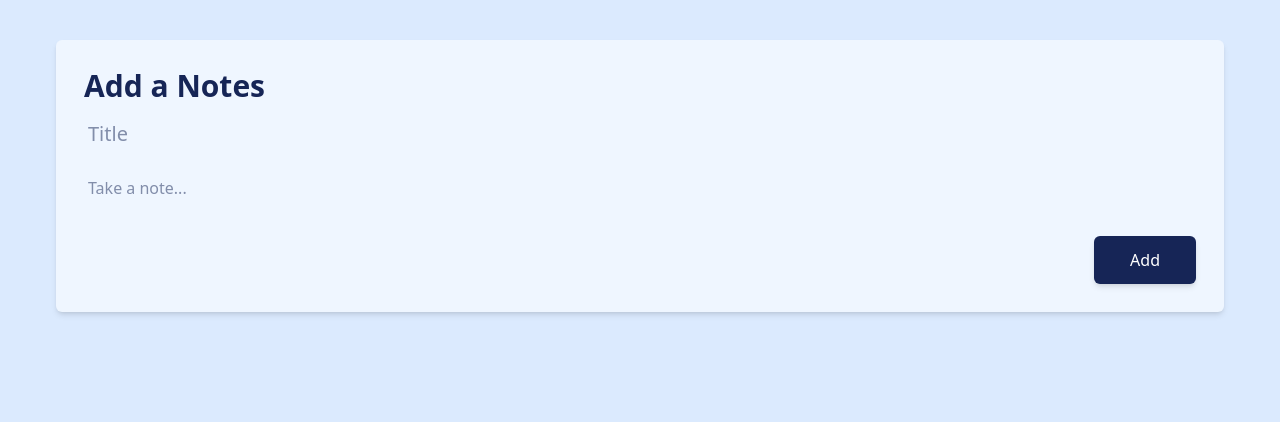
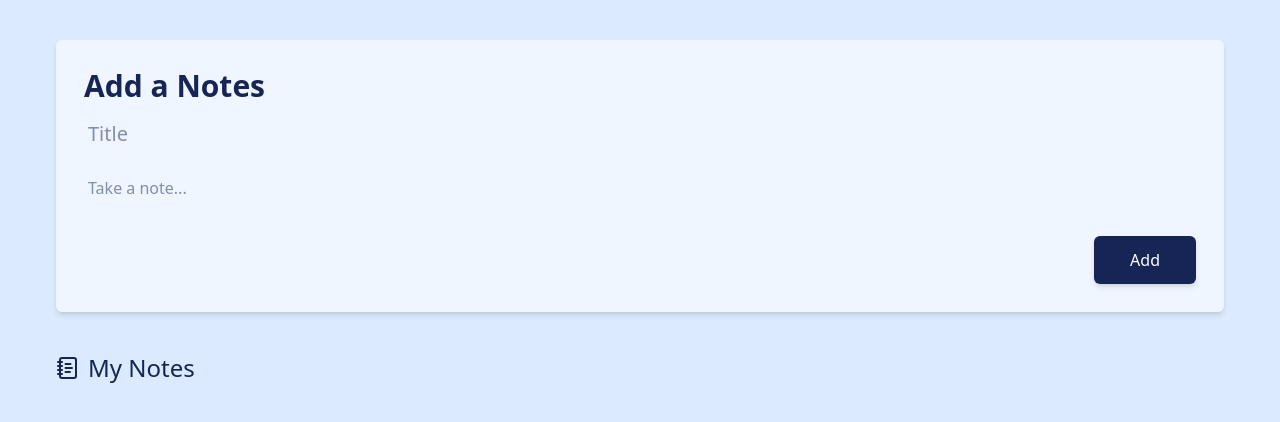
Before and after one commit to Prathamesh2603/Note-Application-using-React-Tailwind-CSS, a React app: page / in a window 1280 px wide. Shown: the top 422 px of the page. Built offline with nearby package versions, Linux system fonts and the light colour scheme; the HTML template or start-up script is replaced by a standard one.

Commit message:
my notes heading and icon is added

```diff
--- a/package.json
+++ b/package.json
@@ -11,6 +11,7 @@
   },
   "dependencies": {
     "@tailwindcss/vite": "^4.1.18",
+    "lucide-react": "^0.562.0",
     "react": "^19.2.0",
     "react-dom": "^19.2.0",
     "tailwindcss": "^4.1.18"
--- a/src/App.jsx
+++ b/src/App.jsx
@@ -1,3 +1,5 @@
+import { NotebookText } from 'lucide-react';
+
 function App() {
   return (
     <>
@@ -19,7 +21,13 @@ function App() {
               <button className="bg-blue-950 shadow-md text-white font-medium px-9 py-3 rounded-md cursor-pointer ml-auto mt-2">Add</button>
             </form>
         </div>
-        <div></div>
+        <div>
+          <div className='flex items-center px-14 gap-2'>
+            <NotebookText color='#172554'/>
+            <h2 className='text-blue-950 font-medium text-2xl'>My Notes</h2>
+          </div>
+          <div></div>
+        </div>
       </div>
     </>
   )
```
